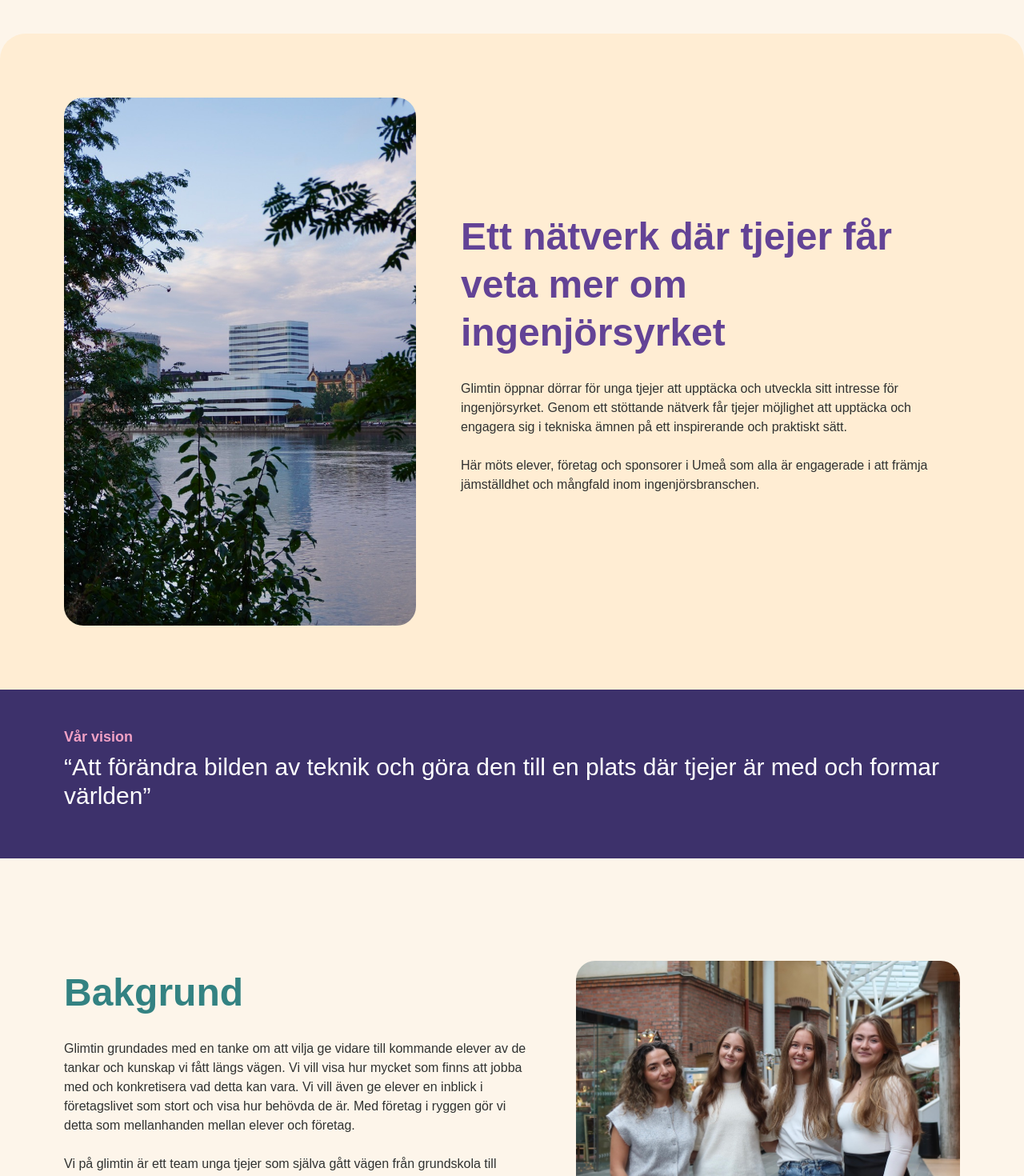
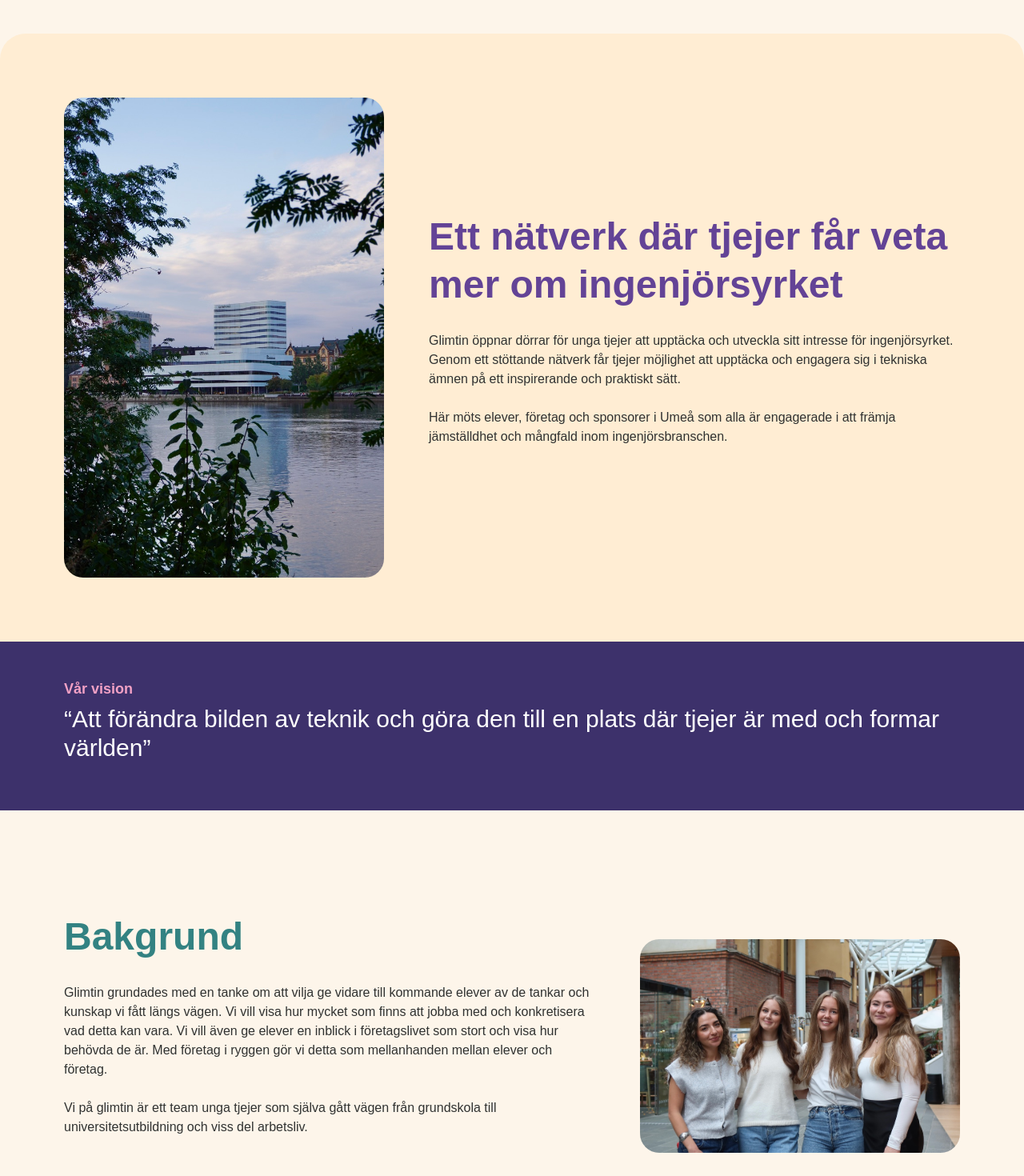
Before and after one commit to kjuliaf/glimtin, a React (Vite) app: page / in a window 1280 px wide. Shown: the part 720-2190 px from the top of the page at 80% size. Built offline with nearby package versions, Linux system fonts and the light colour scheme; a web font is replaced by a local one.

Commit message:
Fixed card and image proportions for firefox

```diff
--- a/src/sections/About.jsx
+++ b/src/sections/About.jsx
@@ -10,7 +10,7 @@
 				<div className="section-wrapper section-restrict flex flex-col-reverse items-center gap-2 md:flex-row md:items-center md:gap-8 lg:gap-14">
 					{" "}
 					<img
-						className="img-rounded m-5 aspect-3/2 object-cover md:m-0 md:aspect-auto md:h-auto md:w-1/2 md:max-w-110 md:flex-shrink md:rounded-l-none md:rounded-r-3xl xl:rounded-l-3xl"
+						className="img-rounded m-5 aspect-3/2 w-full object-cover md:m-0 md:aspect-auto md:h-auto md:w-1/2 md:max-w-110 md:min-w-100 md:flex-shrink md:rounded-l-none md:rounded-r-3xl xl:rounded-l-3xl"
 						src={CityImage}
 						alt="Foto över Umeå Väven"
 					/>
--- a/src/sections/Background.jsx
+++ b/src/sections/Background.jsx
@@ -26,7 +26,7 @@
 						</p>
 					</div>
 					<img
-						className="img-rounded my-5 aspect-3/2 self-end object-cover md:m-0 md:aspect-auto md:h-auto md:w-1/2 md:max-w-120 md:flex-shrink md:rounded-l-3xl md:rounded-r-none xl:rounded-r-3xl"
+						className="img-rounded my-5 aspect-3/2 w-full self-end object-cover md:m-0 md:aspect-auto md:h-auto md:w-1/2 md:max-w-120 md:min-w-100 md:flex-shrink md:rounded-l-3xl md:rounded-r-none xl:rounded-r-3xl"
 						src={TeamImage}
 						alt="Bild på Glimtin-teamet"
 					/>
--- a/src/sections/Statistics.jsx
+++ b/src/sections/Statistics.jsx
@@ -29,7 +29,7 @@
 					Men varför är det så viktigt med jämställdhet inom
 					teknikbranschen?
 				</h3>
-				<div className="mt-7 grid justify-items-center gap-4 sm:grid-cols-1 md:max-w-fit md:grid-cols-2 lg:grid-cols-3">
+				<div className="mt-7 grid w-full justify-items-center gap-4 sm:grid-cols-1 md:grid-cols-2 lg:grid-cols-3">
 					<div className="bg-accent-light card">
 						<img className="w-7" src={Lightbulb} alt="Glödlampa" />
 						<h3 className="!text-accent-dark text-xl">
```
